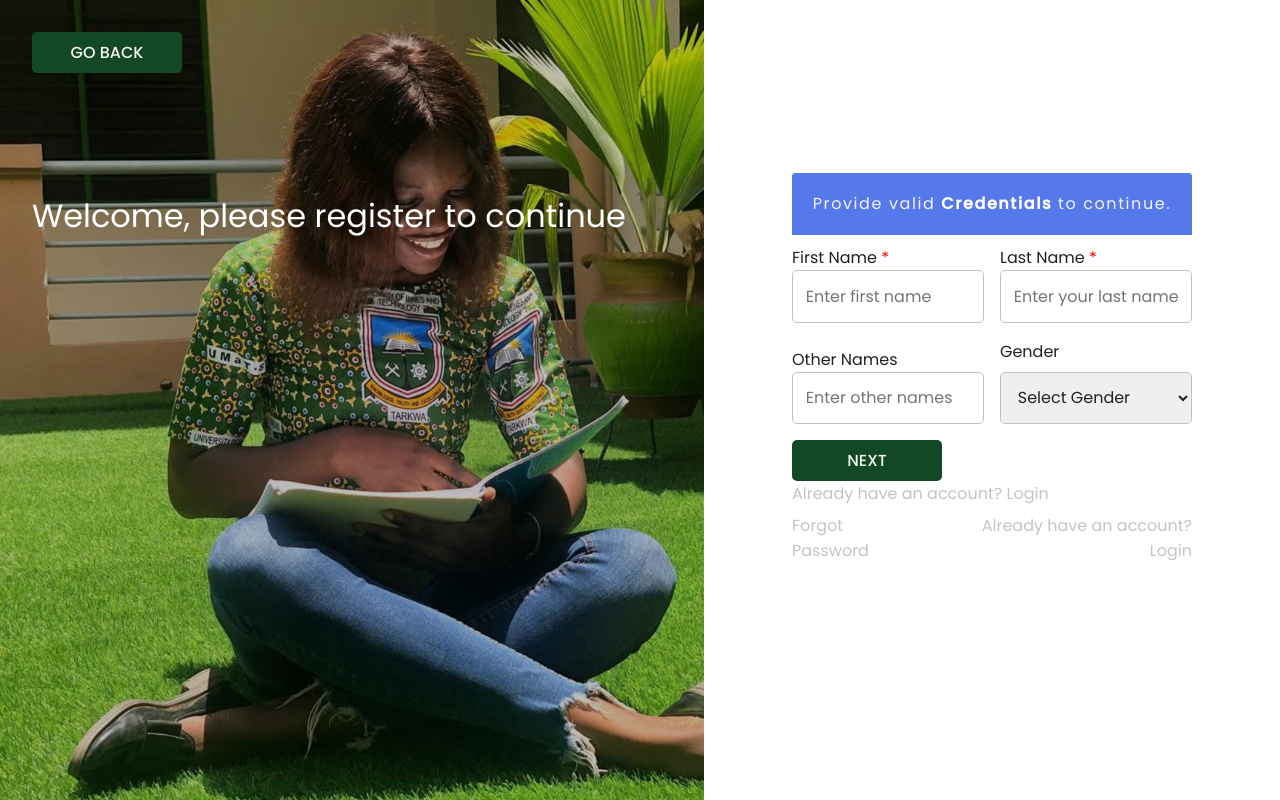
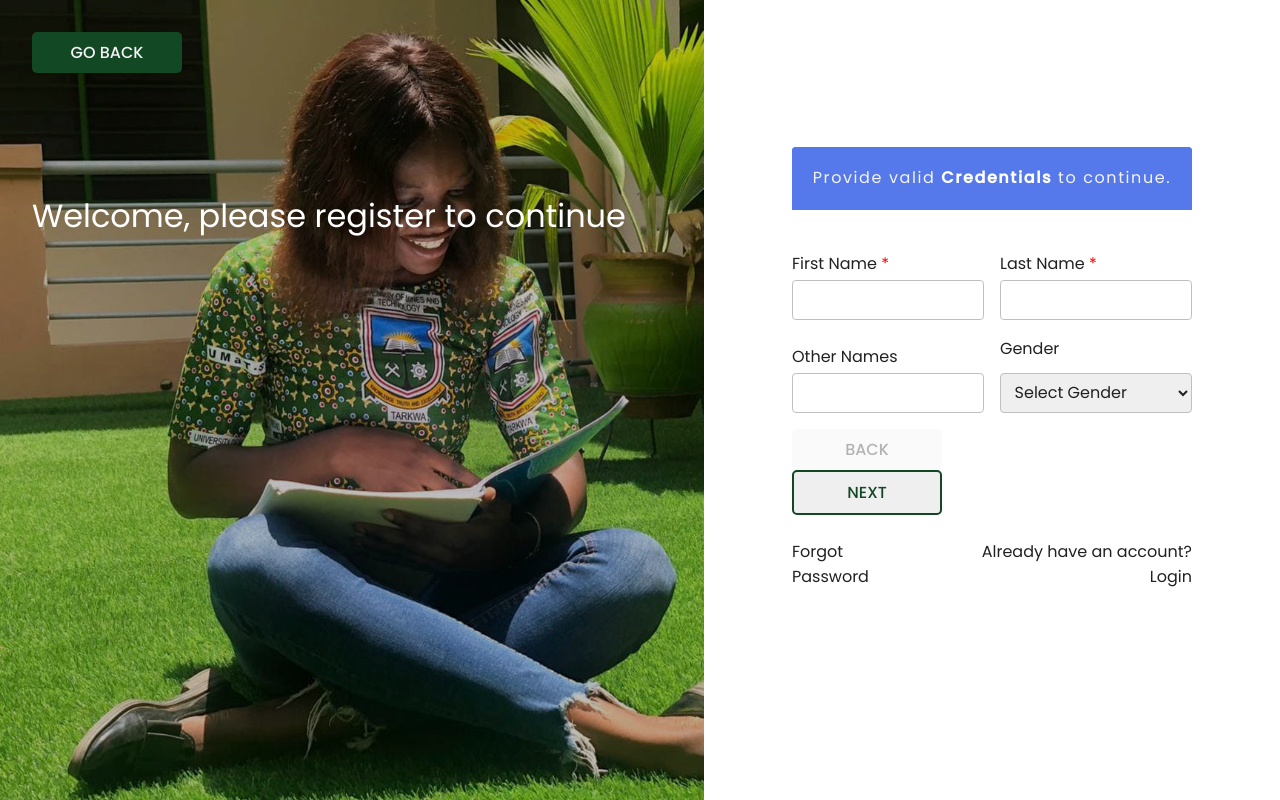
Before and after one commit to jaybarnes33/assopay, a Next.js app: page /register in a window 1280 px wide. Built offline with nearby package versions, Linux system fonts and the light colour scheme.

Commit message:
persist form with formik

```diff
--- a/package.json
+++ b/package.json
@@ -13,6 +13,7 @@
     "axios": "^0.24.0",
     "bcryptjs": "^2.4.3",
     "cookie": "^0.4.1",
+    "formik": "^2.2.9",
     "jsonwebtoken": "^8.5.1",
     "jwt-decode": "^3.1.2",
     "mongoose": "^6.0.12",
@@ -21,7 +22,8 @@
     "react-dom": "17.0.2",
     "react-paystack": "^3.0.5",
     "sass": "^1.43.4",
-    "swr": "^1.0.1"
+    "swr": "^1.0.1",
+    "yup": "^0.32.11"
   },
   "devDependencies": {
     "@types/react": "^17.0.34",
--- a/src/components/Forms/ContactInfo.tsx
+++ b/src/components/Forms/ContactInfo.tsx
@@ -1,42 +1,13 @@
-import React, { useContext, useEffect, useState } from "react";
-import { IHandlers, RegisterContext } from "./MultiStep";
-import styles from "@/styles/Forms.module.scss";
-import Button from "../core/Button";
-import Alert from "../core/Alert";
+import { TFormik } from "./MultiStep"
+import styles from "@/styles/Forms.module.scss"
 
 export interface IStep4 {
-  phone?: string;
+  phone?: string
 }
-const ContactInfo = ({ next, previous }: IHandlers) => {
-  const { data, setData } = useContext(RegisterContext);
-  const [formData, setFormData] = useState<IStep4>();
-  const [message, setMessage] = useState("");
-  useEffect(() => {
-    if (data.phone) {
-      setFormData((prevState) => ({ ...prevState, phone: data.phone }));
-    }
-  }, []);
-  const handleChange = (e: any) => {
-    const { name, value } = e.target;
-    setFormData((prevState) => ({
-      ...prevState,
-      [name]: value,
-    }));
-  };
 
-  const handlePrev = () => {
-    setData({ ...data, ...formData });
-    previous();
-  };
+const ContactInfo = ({ formik }: { formik: TFormik }) => {
+  const { values, handleChange } = formik
 
-  const handleNext = () => {
-    setData({ ...data, ...formData });
-    if (formData.phone) {
-      next();
-    } else {
-      setMessage("Phone is required");
-    }
-  };
   return (
     <div className={styles.inner}>
       <div className={styles.row}>
@@ -45,30 +16,18 @@ const ContactInfo = ({ next, previous }: IHandlers) => {
             Phone <span>*</span>
           </label>
           <input
+            id="phone"
             name="phone"
             type="tel"
-            placeholder="Enter Phone Number"
+            placeholder="Ex. 0240000000"
+            value={values.phone}
             onChange={handleChange}
             required
           />
         </div>
-        {message && <Alert variant="danger">{message}</Alert>}
-      </div>
-      <div className={styles.buttons}>
-        <Button
-          variant="outlined"
-          className="btn-outline-primary btn-sm"
-          type="button"
-          onClick={handlePrev}
-        >
-          Back
-        </Button>
-        <Button type="button" onClick={handleNext}>
-          Next
-        </Button>
       </div>
     </div>
-  );
-};
+  )
+}
 
-export default ContactInfo;
+export default ContactInfo
--- a/src/components/Forms/InstitutionalInfo.tsx
+++ b/src/components/Forms/InstitutionalInfo.tsx
@@ -1,53 +1,31 @@
-import { IHandlers, RegisterContext } from "./MultiStep";
-import styles from "@/styles/Forms.module.scss";
-import Button from "../core/Button";
-import { useContext, useEffect, useState } from "react";
-import Alert from "../core/Alert";
+import { IHandlers, RegisterContext, TFormik } from "./MultiStep"
+import styles from "@/styles/Forms.module.scss"
+import Button from "../core/Button"
+import { useContext, useEffect, useState } from "react"
+import Alert from "../core/Alert"
 export interface IStep3 {
-  level: number;
-  hall: string;
+  level: number
+  hall: string
 }
-const InstitutionalInfo = ({ next, previous }: IHandlers) => {
-  const { data, setData } = useContext(RegisterContext);
-  const [formData, setFormData] = useState<IStep3>();
-  const [message, setMessage] = useState("");
+const InstitutionalInfo = ({ formik }: { formik: TFormik }) => {
+  const { values, handleChange } = formik
+  const [message, setMessage] = useState("")
   const halls = [
     "Chamber of Mines Hall",
     "Kofi Tetteh Hall",
     "Gold Refinery Hall",
-    "Other",
-  ];
+    "Other"
+  ]
 
-  useEffect(() => {
-    if (data.level) {
-      setFormData((prevState) => ({
-        ...prevState,
-        level: data.level,
-        hall: data.hall,
-      }));
-    }
-  }, []);
-  const levels = [100, 200, 300, 400];
-  const handleNext = () => {
-    setData({ ...data, ...formData });
-    if (formData.level && formData?.hall) {
-      next();
-    } else {
-      setMessage("Fill all inputs with label *");
-    }
-  };
-
-  const handleChange = (e: any) => {
-    const { name, value } = e.target;
-    setFormData((prevState) => ({
-      ...prevState,
-      [name]: value,
-    }));
-  };
-
-  const handlePrev = () => {
-    previous();
-  };
+  const levels = [100, 200, 300, 400]
+  // const handleNext = () => {
+  //   setData({ ...data, ...formData })
+  //   if (formData.level && formData?.hall) {
+  //     next()
+  //   } else {
+  //     setMessage("Fill all inputs with label *")
+  //   }
+  // }
 
   return (
     <div className={styles.inner}>
@@ -57,7 +35,7 @@ const InstitutionalInfo = ({ next, previous }: IHandlers) => {
         </label>
         <br />
         <select
-          value={formData?.hall}
+          value={values.hall}
           className={styles.input}
           name="hall"
           required
@@ -78,7 +56,7 @@ const InstitutionalInfo = ({ next, previous }: IHandlers) => {
         <select
           name="level"
           className={styles.input}
-          value={formData?.level}
+          value={values.level}
           onChange={handleChange}
           required
         >
@@ -90,17 +68,9 @@ const InstitutionalInfo = ({ next, previous }: IHandlers) => {
           ))}
         </select>
       </div>
-      <div className={styles.buttons}>
-        <Button type="button" onClick={handlePrev}>
-          Back
-        </Button>
-        <Button type="button" onClick={handleNext}>
-          Next
-        </Button>
-      </div>
       {message && <Alert variant="danger">{message}</Alert>}
     </div>
-  );
-};
+  )
+}
 
-export default InstitutionalInfo;
+export default InstitutionalInfo
--- a/src/components/Forms/LoginInfo.tsx
+++ b/src/components/Forms/LoginInfo.tsx
@@ -1,113 +1,83 @@
-import React, { useContext, useEffect, useState } from "react";
-import styles from "@/styles/Forms.module.scss";
-import { IHandlers, RegisterContext } from "./MultiStep";
-import Button from "../core/Button";
-import Alert from "../core/Alert";
+import React, { useContext, useEffect, useState } from "react"
+import styles from "@/styles/Forms.module.scss"
+import { IHandlers, RegisterContext, TFormik } from "./MultiStep"
+import Button from "../core/Button"
+import Alert from "../core/Alert"
 
 export interface IStep2 {
-  email: string;
-  password: string;
-  confirmPassword: string;
+  email: string
+  password: string
+  confirmPassword: string
 }
 
-const LoginInfo = ({ next, previous }: IHandlers) => {
-  const { data, setData } = useContext(RegisterContext);
-  const [formData, setFormData] = useState<IStep2>();
-  const [message, setMessage] = useState("");
-  useEffect(() => {
-    if (data?.email) {
-      setFormData((prevState) => ({
-        ...prevState,
-        email: data.email,
-        password: data.password,
-        confirmPassword: data.confirmPassword,
-      }));
-    }
-  }, []);
+const LoginInfo = ({ formik }: { formik: TFormik }) => {
+  const { data, setData } = useContext(RegisterContext)
+  const [message, setMessage] = useState("")
 
-  const handleNext = () => {
-    setData({ ...data, ...formData });
-    if (formData.confirmPassword === formData.password) {
-      if (formData.email) {
-        next();
-      } else {
-        setMessage("Please fill out all fields marked *");
-      }
-    } else {
-      setMessage("Passwords don't match");
-    }
-  };
+  const { values, handleChange } = formik
 
-  const handleChange = (e: any) => {
-    const { name, value } = e.target;
-    setFormData((prevState) => ({
-      ...prevState,
-      [name]: value,
-    }));
-  };
+  // const handleNext = () => {
+  //   setData({ ...data, ...formData })
+  //   if (formData.confirmPassword === formData.password) {
+  //     if (formData.email) {
+  //       next()
+  //     } else {
+  //       setMessage("Please fill out all fields marked *")
+  //     }
+  //   } else {
+  //     setMessage("Passwords don't match")
+  //   }
+  // }
 
-  const handlePrev = () => {
-    previous();
-  };
   return (
     <div className={styles.form}>
       <div className={styles.inner}>
         <div className={styles.input}>
           <label htmlFor="email">
-            Email <span>*</span>
+            Student Email <span>*</span>
           </label>
           <input
             required
+            id="email"
             name="email"
             type="email"
-            placeholder="Enter email"
+            placeholder="Ex. ce-jdoe6020@st.umat.edu.gh"
+            value={values.email}
             onChange={handleChange}
           />
         </div>
         <div className={styles.input}>
-          <label htmlFor="password">
+          <label htmlFor="new-password">
             Password <span>*</span>
           </label>
           <input
             required
+            id="new-password"
             name="password"
             type="password"
-            placeholder="Enter password"
+            autoComplete="new-password"
+            value={values.password}
             onChange={handleChange}
           />
         </div>
         <div className={styles.input}>
-          <label htmlFor="password">
+          <label htmlFor="confirm-password">
             Confirm password <span>*</span>
           </label>
           <input
             required
+            id="confirm-password"
             name="confirmPassword"
             type="password"
-            placeholder="Enter confirm password"
+            autoComplete="new-password"
+            value={values.confirmPassword}
             onChange={handleChange}
           />
         </div>
       </div>
-      <div className={styles.buttons}>
-        <Button
-          className="btn-outline-primary btn-sm"
-          type="button"
-          onClick={handlePrev}
-        >
-          Back
-        </Button>
-        <Button
-          className="btn-primary btn-sm"
-          type="button"
-          onClick={handleNext}
-        >
-          Next
-        </Button>
-      </div>
       {message && <Alert variant="danger">{message}</Alert>}
     </div>
-  );
-};
+  )
+}
 
-export default LoginInfo;
+export default LoginInfo
--- /dev/null
+++ b/src/components/Forms/MultiStep/form-config.ts
@@ -0,0 +1,30 @@
+export const personalInfo = {
+  firstName: "",
+  lastName: "",
+  otherNames: "",
+  gender: ""
+}
+
+export const loginInfo = {
+  email: "",
+  password: "",
+  confirmPassword: ""
+}
+
+export const contactInfo = {
+  phone: ""
+}
+
+export const institutionalInfo = {
+  level: undefined,
+  hall: ""
+}
+
+export const initialValues = {
+  ...personalInfo,
+  ...loginInfo,
+  ...contactInfo,
+  ...institutionalInfo
+}
+
+export type TValues = Omit<typeof initialValues, "level"> & { level?: number }
--- a/src/components/Forms/MultiStep/index.tsx
+++ b/src/components/Forms/MultiStep/index.tsx
@@ -1,108 +1,112 @@
-import { SetableContext } from "interfaces/setable-context";
-import React, { ReactNode, useState } from "react";
-import ContactInfo, { IStep4 } from "../ContactInfo";
-import InstitutionalInfo, { IStep3 } from "../InstitutionalInfo";
-import LoginInfo, { IStep2 } from "../LoginInfo";
-import PersonalInfo, { IStep1 } from "../PersonInfo";
-import styles from "@/styles/Forms.module.scss";
-import Button from "@/components/core/Button";
-import { setAccessToken } from "misc/token";
-import axios from "axios";
-import router from "next/router";
+import { SetableContext } from "interfaces/setable-context"
+import React, { ReactNode, useState } from "react"
+import ContactInfo, { IStep4 } from "../ContactInfo"
+import InstitutionalInfo, { IStep3 } from "../InstitutionalInfo"
+import LoginInfo, { IStep2 } from "../LoginInfo"
+import PersonalInfo, { IStep1 } from "../PersonInfo"
+import styles from "@/styles/Forms.module.scss"
+import Button from "@/components/core/Button"
+import { setAccessToken } from "misc/token"
+import axios from "axios"
+import { useRouter } from "next/router"
+import { FormikHelpers, FormikProps, useFormik } from "formik"
+import { initialValues, TValues } from "./form-config"
 export interface IHandlers {
-  next?: () => void;
-  previous?: () => void;
+  next?: () => void
+  previous?: () => void
 }
 
-export type IRegisterProps = Partial<IStep1 & IStep2 & IStep3 & IStep4>;
+export type IRegisterProps = Partial<IStep1 & IStep2 & IStep3 & IStep4>
 
 export const RegisterContext = React.createContext<
   SetableContext<IRegisterProps>
->({});
+>({})
+
+export type TFormik = Omit<FormikProps<TValues>, "handleSubmit">
+
+const CurrentStep = ({
+  activeStep,
+  formik
+}: {
+  activeStep: number
+  formik: TFormik
+}) => {
+  const steps = {
+    1: <PersonalInfo formik={formik} />,
+    2: <LoginInfo formik={formik} />,
+    3: <InstitutionalInfo formik={formik} />,
+    4: <ContactInfo formik={formik} />
+  }
+
+  return steps[activeStep]
+}
 
 const MultiStep = ({ maxSteps }) => {
-  const [data, setData] = useState<IRegisterProps>();
-  const [step, setStep] = useState(1);
-  const [loading, setLoading] = useState(false);
-  const [error, setError] = useState("");
-  let currentStep: ReactNode;
+  const [data, setData] = useState<IRegisterProps>()
+  const [step, setStep] = useState(1)
+  const [loading, setLoading] = useState(false)
+  const [error, setError] = useState("")
+  const router = useRouter()
 
-  const submitHandler = async (e) => {
-    e.preventDefault();
+  const submitHandler = async (
+    values: TValues,
+    { setSubmitting }: FormikHelpers<TValues>
+  ) => {
+    try {
+      setSubmitting(true)
+      const { data } = await axios.post("/api/users/register", values)
 
-    try {
-      setLoading(true);
-      const { data: res } = await axios.post("/api/users/register", {
-        ...data,
-      });
-      if (res.refreshToken) {
-        sessionStorage.setItem("token", res.refreshToken);
+      if (data.refreshToken) {
+        sessionStorage.setItem("token", data.refreshToken)
       }
 
-      setAccessToken(res.accessToken);
-      router.push("/dues");
+      setAccessToken(data.accessToken)
+      router.push("/dues")
     } catch (error) {
-      setError(error.response.data.message);
+      setError(error.response.data.message)
+    } finally {
+      setSubmitting(false)
     }
-  };
+  }
+
   const nextStep = () => {
-    setStep(step + 1);
-  };
+    setStep(step + 1)
+  }
 
   const prevStep = () => {
-    setStep(step - 1 != 0 ? step - 1 : 1);
-  };
+    setStep(step > 1 ? step - 1 : 1)
+  }
 
-  switch (step) {
-    case 1:
-      currentStep = <PersonalInfo next={() => nextStep()} />;
-      break;
-    case 2:
-      currentStep = (
-        <LoginInfo next={() => nextStep()} previous={() => prevStep()} />
-      );
-      break;
-    case 3:
-      currentStep = (
-        <InstitutionalInfo
-          next={() => nextStep()}
-          previous={() => prevStep()}
-        />
-      );
-      break;
-    case 4:
-      currentStep = (
-        <ContactInfo previous={() => prevStep()} next={() => nextStep()} />
-      );
-      break;
-    default:
-      break;
-  }
+  const { handleSubmit, ...formik } = useFormik<TValues>({
+    initialValues,
+    onSubmit: submitHandler
+  })
 
   return (
     <RegisterContext.Provider value={{ data, setData }}>
-      <form onSubmit={submitHandler} className={styles.form}>
-        {currentStep}
+      <form onSubmit={handleSubmit} className={styles.form}>
+        <CurrentStep activeStep={step} formik={formik} />
         {step === 5 && (
-          <>
-            Thanks for filling this form, press submit to continue
-            <div className={styles.buttons}>
-              <Button
-                variant="outlined"
-                className="btn-outline-primary btn-sm"
-                onClick={() => setStep(4)}
-              >
-                Back
-              </Button>
-              <Button variant="outlined" className="btn-outline-primary btn-sm">
-                Submit
-              </Button>
-            </div>
-          </>
+          <p>Thanks for filling this form, press submit to continue</p>
         )}
+
+        <div className={styles.buttons}>
+          <Button variant="outlined" onClick={prevStep} disabled={step === 1}>
+            Back
+          </Button>
+          {step === 5 ? (
+            <Button type="submit" variant="outlined">
+              Submit
+            </Button>
+          ) : (
+            <Button variant="outlined" onClick={nextStep}>
+              Next
+            </Button>
+          )}
+        </div>
       </form>
     </RegisterContext.Provider>
-  );
-};
+  )
+}
 
-export default MultiStep;
+export default MultiStep
--- a/src/components/Forms/PersonInfo.tsx
+++ b/src/components/Forms/PersonInfo.tsx
@@ -1,42 +1,17 @@
-import React, { useContext, useEffect, useState } from "react";
-import styles from "@/styles/Forms.module.scss";
-import { IHandlers, RegisterContext } from "./MultiStep";
-import Button from "../core/Button";
+import React, { useContext, useEffect, useState } from "react"
+import styles from "@/styles/Forms.module.scss"
+import { IHandlers, RegisterContext, TFormik } from "./MultiStep"
+import Button from "../core/Button"
 
 export interface IStep1 {
-  gender?: string;
-  fName: string;
-  lName: string;
-  otherNames: string;
+  gender?: string
+  firstName: string
+  lastName: string
+  otherNames: string
 }
 
-const UserInfo = ({ next }: IHandlers) => {
-  const { data, setData } = useContext(RegisterContext);
-  const [formData, setFormData] = useState<IStep1>();
-
-  useEffect(() => {
-    if (data?.fName) {
-      setFormData((prevState) => ({
-        ...prevState,
-        fName: data.fName,
-        lName: data.lName,
-        otherNames: data.otherNames,
-        gender: data.gender,
-      }));
-    }
-  }, []);
-  const handleNext = () => {
-    next();
-    setData({ ...data, ...formData });
-  };
-
-  const handleChange = (e: any) => {
-    const { name, value } = e.target;
-    setFormData((prevState) => ({
-      ...prevState,
-      [name]: value,
-    }));
-  };
+const PersonalInfo = ({ formik }: { formik: TFormik }) => {
+  const { data, setData } = useContext(RegisterContext)
 
   return (
     <>
@@ -44,29 +19,32 @@ const UserInfo = ({ next }: IHandlers) => {
         <div className={styles.row}>
           {" "}
           <div className={styles.input}>
-            <label htmlFor="fName">
+            <label htmlFor="firstName">
               First Name <span>*</span>
             </label>
             <input
               required
-              type="text"
-              name="fName"
-              placeholder="Enter first name"
-              value={formData?.fName}
-              onChange={handleChange}
+              id="firstName"
+              name="firstName"
+              autoCapitalize="on"
+              autoComplete="given-name"
+              value={formik.values.firstName}
+              onChange={formik.handleChange}
             />
           </div>
           <div className={styles.input}>
-            <label htmlFor="lName">
+            <label htmlFor="lastName">
               Last Name <span>*</span>
             </label>
             <input
               required
+              id="lastName"
               type="text"
-              name="lName"
-              placeholder="Enter your last name"
-              value={formData?.lName}
-              onChange={handleChange}
+              name="lastName"
+              autoCapitalize="on"
+              autoComplete="family-name"
+              value={formik.values.lastName}
+              onChange={formik.handleChange}
             />
           </div>
         </div>
@@ -74,20 +52,23 @@ const UserInfo = ({ next }: IHandlers) => {
           <div className={styles.input}>
             <label htmlFor="otherNames">Other Names</label>
             <input
+              id="otherNames"
               type="text"
               name="otherNames"
-              placeholder="Enter other names"
-              value={formData?.otherNames}
-              onChange={handleChange}
+              autoCapitalize="on"
+              autoComplete="additional-name"
+              value={formik.values.otherNames}
+              onChange={formik.handleChange}
             />
           </div>
           <div className={styles.input}>
             <label htmlFor="gender">Gender</label>
             <select
+              id="gender"
               className={styles.input}
               name="gender"
-              value={formData?.gender}
-              onChange={handleChange}
+              value={formik.values.gender}
+              onChange={formik.handleChange}
             >
               <option value="">Select Gender</option>
               <option value="female">Female</option>
@@ -96,14 +77,8 @@ const UserInfo = ({ next }: IHandlers) => {
           </div>
         </div>
       </div>
+    </>
+  )
+}
 
-      <div className={styles.buttons}>
-        <Button className="btn-sm" type="button" onClick={handleNext}>
-          Next
-        </Button>
-      </div>
-    </>
-  );
-};
-
-export default UserInfo;
+export default PersonalInfo
--- a/src/components/core/Button/Button.tsx
+++ b/src/components/core/Button/Button.tsx
@@ -1,7 +1,8 @@
 import { joinClasses } from "@/utils/join-classes"
+import { ButtonHTMLAttributes, forwardRef } from "react"
 import styles from "./button.module.scss"
 
-interface IButtonProps {
+interface IButtonProps extends ButtonHTMLAttributes<HTMLButtonElement> {
   children: React.ReactNode
   variant?: "main" | "outlined"
   color?: "primary" | "light"
@@ -10,16 +11,14 @@ interface IButtonProps {
   type?: "button" | "submit" | "reset"
 }
 
-const Button = ({
-  onClick,
-  children,
-  variant,
-  color,
-  className,
-  type
-}: IButtonProps) => {
+export type Ref = HTMLButtonElement
+export const Button = forwardRef<Ref, IButtonProps>(function CustomButton(
+  { onClick, children, variant, color, className, type, ...props },
+  ref
+) {
   return (
     <button
+      ref={ref}
       className={joinClasses(
         className,
         styles.button,
@@ -27,13 +26,15 @@ const Button = ({
       )}
       onClick={onClick}
       type={type}
+      {...props}
     >
       {children}
     </button>
   )
-}
+})
 
 Button.defaultProps = {
+  type: "button",
   variant: "main",
   color: "primary"
 }
--- a/src/pages/register.tsx
+++ b/src/pages/register.tsx
@@ -34,11 +34,6 @@ const Signup = () => {
               </p>
             </Alert>
             <MultiStep maxSteps={5} />
-            <div className={styles.links}>
-              <Link href="/login">
-                <a className="link">Already have an account? Login </a>
-              </Link>
-            </div>
           </form>
           <div className={styles.links}>
             <Link href="/forgot-password">
--- a/src/styles/Forms.module.scss
+++ b/src/styles/Forms.module.scss
@@ -38,15 +38,13 @@
     }
 
     .form_container {
-      padding: 1rem;
-      // background-color: #ffffffee;
+      padding: 1rem 0;
     }
   }
 }
 .form_container {
   padding: 3rem 0rem;
-
-  width: min(80%, 400px);
+  width: min(90%, 400px);
   border-radius: 3px;
   display: flex;
   flex-direction: column;
@@ -56,6 +54,7 @@
 
   .form {
     width: 100%;
+    margin: 16px 0 12px;
   }
 
   button[type="submit"]:not(:disabled) {
@@ -113,13 +112,14 @@
 
     label {
       display: inline-block;
+      margin-bottom: 4px;
     }
 
     input,
     select {
       width: 100%;
-      padding: 0.8rem;
-      border-radius: 5px;
+      padding: 0.4rem 0.6rem;
+      border-radius: 4px;
       border: 1px solid #c0c0c0;
       font-family: var(--primary-font);
       font-size: 1rem;
@@ -164,7 +164,7 @@
     }
 
     @media (min-width: 768px) {
-      a {
+      & {
         color: #212121;
 
         &:hover,
```
Also changed, not shown: src/styles/Home.module.scss (+10 -3 lines), 1 other file (tests, documents, lock files or other folders).
